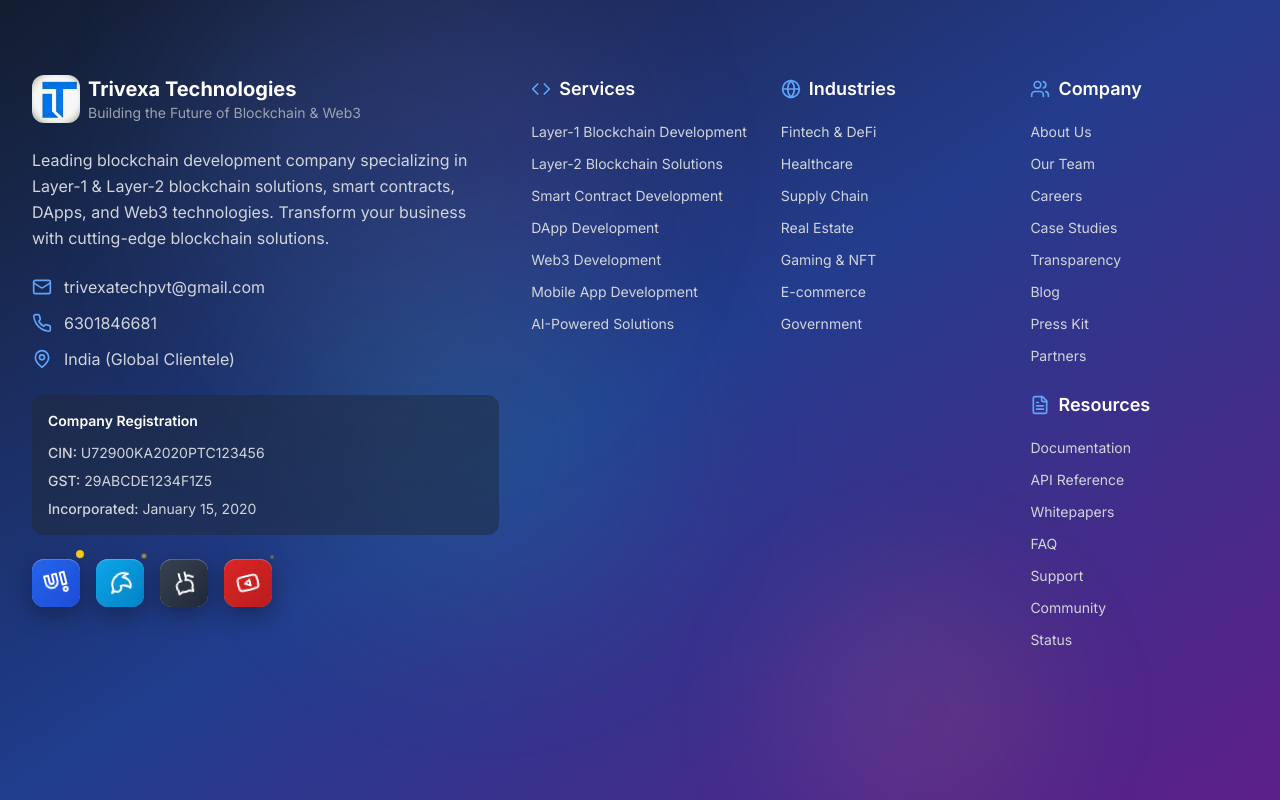
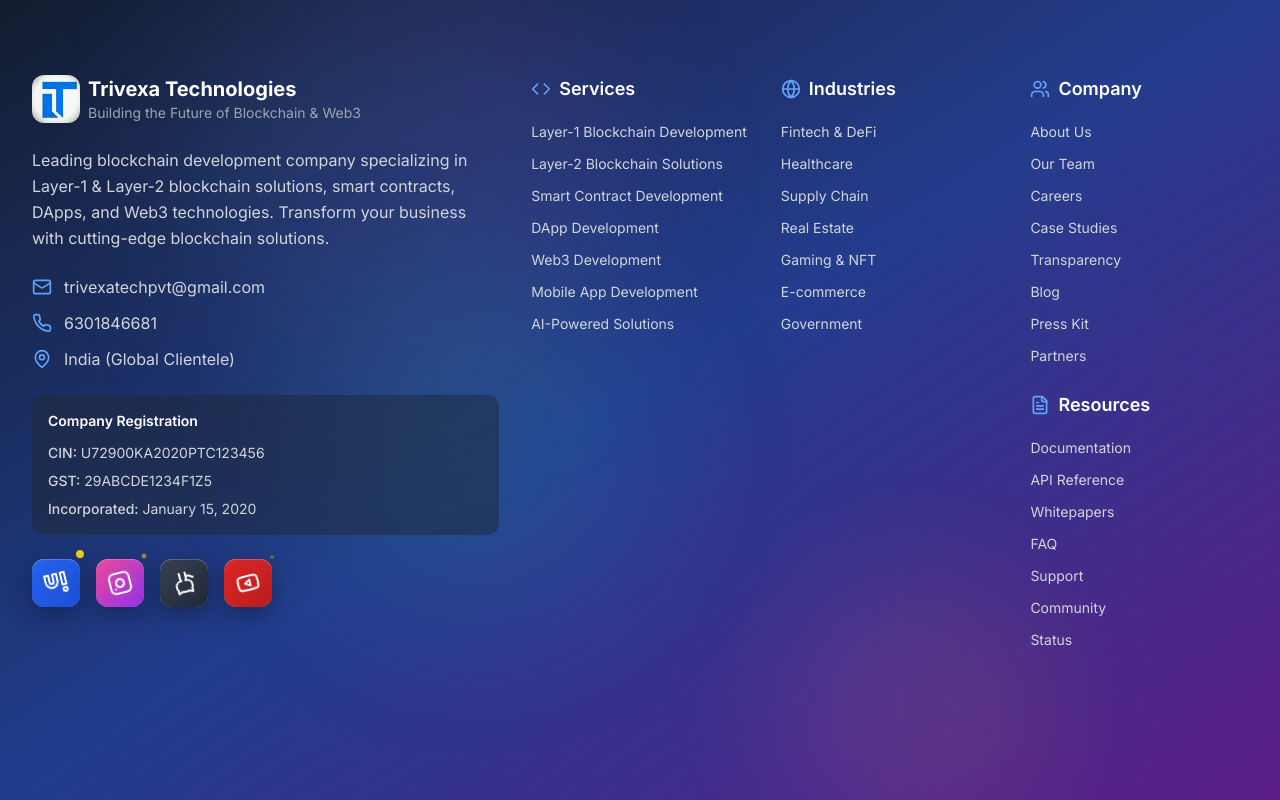
Before and after one commit to Bannysukumar/Trivexa-website, a Next.js app: page /blog in a window 1280 px wide. Shown: the part 5584-6384 px from the top of the page. Built offline with nearby package versions, Linux system fonts and the light colour scheme.

Commit message:
SOCIAL MEDIAL LINKS HAS BEEN UPDATED

```diff
--- a/app/layout.tsx
+++ b/app/layout.tsx
@@ -196,7 +196,7 @@
           "availableLanguage": "English"
         },
         "sameAs": [
-          "https://twitter.com/trivexa_tech",
+          "https://www.instagram.com/trivexatechnologies/",
           "https://www.linkedin.com/company/trivexa-technologies-private-limited/",
           "https://github.com/trivexa-technologies"
         ],
--- a/components/blog/BlogGrid.tsx
+++ b/components/blog/BlogGrid.tsx
@@ -48,7 +48,7 @@
     featured: false,
     externalLinks: [
       { title: "Featured on CertiK Blog", url: "https://certik.com/blog/smart-contract-security" },
-      { title: "Discussed on Twitter", url: "https://twitter.com/trivexa_tech/status/1234567890" }
+      { title: "Follow on Instagram", url: "https://www.instagram.com/trivexatechnologies/" }
     ],
     verified: true
   },
--- a/components/layout/Footer.tsx
+++ b/components/layout/Footer.tsx
@@ -9,7 +9,7 @@
   Phone,
   MapPin,
   Linkedin,
-  Twitter,
+  Instagram,
   Github,
   Youtube,
   Play,
@@ -96,11 +96,11 @@
     rotationSpeed: 12
   },
   {
-    name: 'Twitter',
-    href: 'https://twitter.com/trivexa_tech',
-    icon: Twitter,
-    color: 'from-sky-500 to-sky-600',
-    bgGradient: 'from-sky-50 to-sky-100 dark:from-sky-900/20 dark:to-sky-800/20',
+    name: 'Instagram',
+    href: 'https://www.instagram.com/trivexatechnologies/',
+    icon: Instagram,
+    color: 'from-pink-500 to-purple-600',
+    bgGradient: 'from-pink-50 to-purple-100 dark:from-pink-900/20 dark:to-purple-800/20',
     floatingIcons: [MessageCircle, Activity, TrendingUp, Target],
     rotationSpeed: 15
   },
--- a/components/seo/AIBlockchainStructuredData.tsx
+++ b/components/seo/AIBlockchainStructuredData.tsx
@@ -12,7 +12,7 @@
     "logo": "https://trivexa.com/logo.png",
     "sameAs": [
       "https://www.linkedin.com/company/trivexa-technologies",
-      "https://twitter.com/trivexa_tech"
+      "https://www.instagram.com/trivexatechnologies/"
     ],
     "contactPoint": {
       "@type": "ContactPoint",
--- a/components/seo/StructuredData.tsx
+++ b/components/seo/StructuredData.tsx
@@ -88,7 +88,7 @@
     availableLanguage: "English"
   },
   sameAs: [
-    "https://twitter.com/trivexa_tech",
+    "https://www.instagram.com/trivexatechnologies/",
     "https://www.linkedin.com/company/trivexa-technologies-private-limited/",
     "https://github.com/trivexa-technologies"
   ]
```
